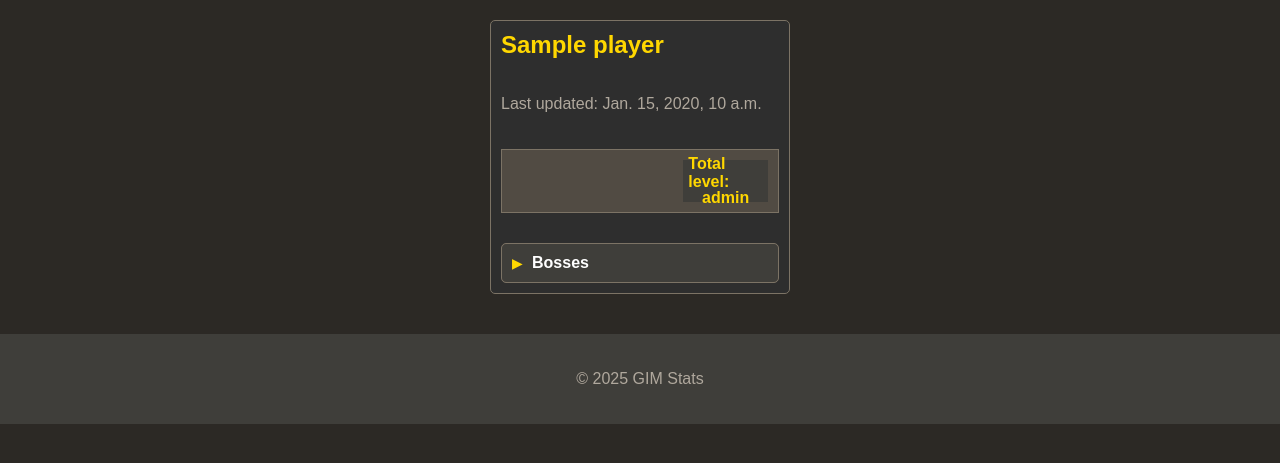
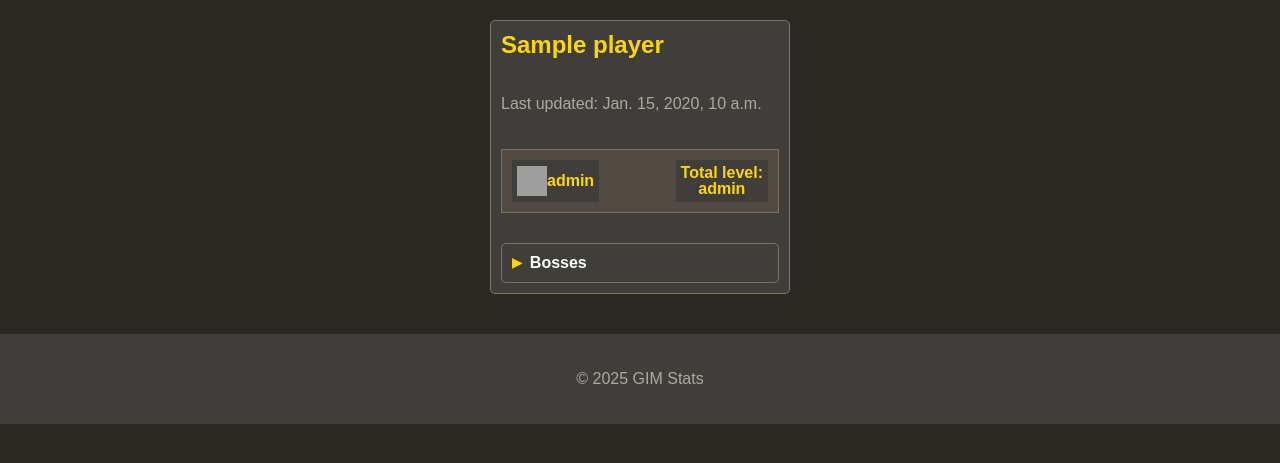
Before and after one commit to ledavies99/gim-stats, a Django app: template stats_app/templates/stats_app/player_stats.html in a window 1280 px wide. Shown: the part 79-542 px from the top of the page. Run offline with Django 5.2, Linux system fonts and the light colour scheme; the template is opened without the code that fills it: most values are stand-ins (such as "Sample title", 1, 10 or a date in 2020); grey boxes are pictures that could not be loaded.

Commit message:
Fix player card layout

```diff
--- a/static/css/style.css
+++ b/static/css/style.css
@@ -1,3 +1,4 @@
+
 /* Global Styles */
 body {
     font-family: Arial, sans-serif;
@@ -38,7 +39,7 @@ main {
 }
 
 .player-card {
-    background-color: #2e2e2e;
+    background-color: #3f3e3a;
     border: 1px solid #7c7365;
     border-radius: 5px;
     width: 300px;
@@ -56,17 +57,6 @@ main {
     padding: 10px;
     background-color: #514b43;
     border: 1px solid #7c7365;
-}
-
-/* Overall stats box */
-.overall-stats {
-    display: flex;
-    align-items: center;
-    justify-content: center;
-    background-color: #3f3e3a;
-    padding: 2px 5px;
-    height: 38px;
-    grid-column: 3;
 }
 
 /* Individual skill item */
@@ -93,12 +83,23 @@ main {
     color: #ffd700;
 }
 
-/* Overall stats text container */
+/* Overall stats container */
+.overall-stats {
+    display: flex;
+    align-items: center;
+    justify-content: center;
+    background-color: #3f3e3a;
+    padding: 2px 5px;
+    height: 38px;
+    grid-column: 3;
+}
+
+/* Styling for the text container inside the overall stats box */
 .overall-stats-text {
     display: flex;
     flex-direction: column;
     align-items: center;
-    gap: 0;
+    white-space: nowrap;
     position: relative;
 }
 
@@ -108,6 +109,8 @@ main {
     font-weight: bold;
     color: #ffd700;
     margin: 0;
+    margin-bottom: -20px;
+
 }
 
 /* Overall value */
@@ -115,7 +118,7 @@ main {
     font-size: 1em;
     font-weight: bold;
     color: #ffd700;
-    margin: -20px 0 0;
+    margin: 0;
 }
 
 /* XP hover effect for skill items */
@@ -148,7 +151,6 @@ main {
 /* Collapsible boss stats section */
 .collapsible-boss-stats {
     margin-top: 10px;
-    /* IMPORTANT: Make sure this section takes up all available space to prevent layout issues */
     flex-grow: 1;
     background-color: #514b43;
     border: 1px solid #7c7365;
@@ -157,25 +159,22 @@ main {
 
 /* Style the clickable header for the collapsible section */
 .collapsible-boss-stats summary {
+    display: flex;
+    align-items: center;
+    gap: 8px;
     padding: 10px;
-    padding-left: 30px; /* IMPORTANT: Increased padding to make space for the arrow */
     font-weight: bold;
     color: #fff;
     cursor: pointer;
-    list-style: none; /* Hides the default dropdown arrow */
+    list-style: none;
     background-color: #3f3e3a;
     border-radius: 5px;
-    position: relative;
     user-select: none;
 }
 
 /* Add a custom dropdown arrow using a pseudo-element */
 .collapsible-boss-stats summary::before {
     content: '▶';
-    position: absolute;
-    left: 10px; /* Positions the arrow 10px from the left edge */
-    top: 50%;
-    transform: translateY(-50%); /* Centers the arrow vertically */
     font-size: 0.8em;
     color: #ffd700;
     transition: transform 0.2s ease-in-out;
@@ -183,7 +182,7 @@ main {
 
 /* This is a more robust way to toggle the boss grid's visibility */
 .collapsible-boss-stats[open] .boss-grid {
-    display: grid;
+    display: flex;
 }
 
 .collapsible-boss-stats:not([open]) .boss-grid {
@@ -191,7 +190,6 @@ main {
 }
 
 .boss-grid {
-    display: flex;
     flex-direction: column;
     gap: 5px;
     padding: 5px;
--- a/stats_app/templates/stats_app/player_stats.html
+++ b/stats_app/templates/stats_app/player_stats.html
@@ -24,7 +24,7 @@
 
                     <div class="skill-grid">
                         {% for skill_name, skill_data in player.skills.items %}
-                            {% if skill_name != 'overall' and skill_data.level > 0 %}
+                            {% if skill_name != 'overall'%}
                                 <div class="skill-item" data-xp="{{ skill_data.xp|humanize_number }}">
                                     <img class="skill-icon" src="{% static 'images/'|add:skill_name|add:'.png' %}" alt="{{ skill_name }}">
                                     <span class="skill-level">{{ skill_data.level }}</span>
```
